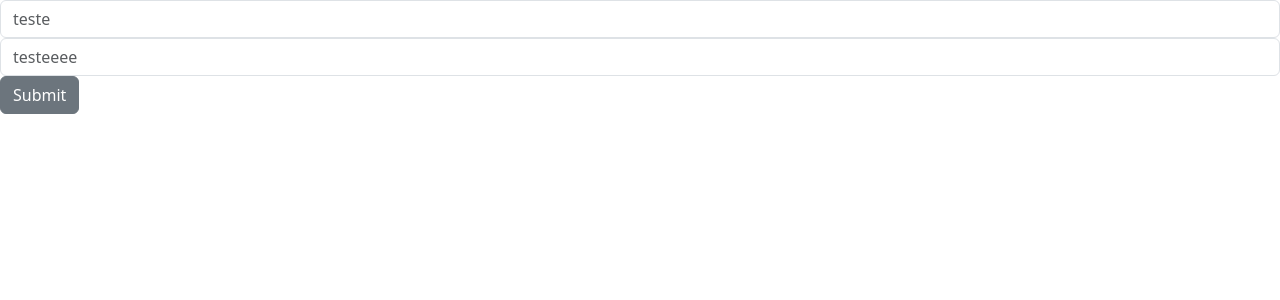
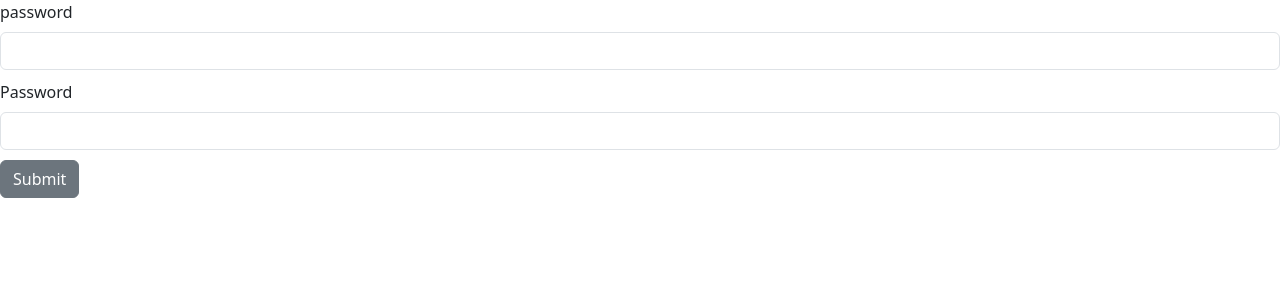
Before and after one commit to Luan-oliveira8/Mercadinho-App, a React (Create React App) app: page / in a window 1280 px wide. Shown: the top 300 px of the page. Built offline with nearby package versions, Linux system fonts and the light colour scheme.

Commit message:
Refatorando UserRegisterView, Button, InputGroup

```diff
--- a/src/App.tsx
+++ b/src/App.tsx
@@ -31,8 +31,8 @@ function App() {
           color={ColorTypeEnum.PRIMARY.value}
           className="border-2 d-flex align-items-center outline-success"
         />
-      </div>
-      <FormGroup labelButtonSubmit="Submit" labelButtonCancel="Cancel">
+      </div> */}
+      {/* <FormGroup labelButtonSubmit="Submit" labelButtonCancel="Cancel">
         <InputGroup id="idteste" label="teste" />
         <InputGroup id="idteste" label="teste" />
       </FormGroup> */}
--- a/src/components/Button/Button.tsx
+++ b/src/components/Button/Button.tsx
@@ -15,6 +15,7 @@ const Button: React.FC<ButtonProps> = ({
       style={style}
       className={className}
       color={color}
+      type="submit"
     >
       {label}
     </ReactstrapButton>
--- a/src/components/Button/ButtonProps.tsx
+++ b/src/components/Button/ButtonProps.tsx
@@ -5,5 +5,5 @@ export interface ButtonProps {
   className?: string;
   color?: string;
   style?: CSSProperties;
-  onClick: () => void;
+  onClick?: () => void;
 }
--- a/src/components/inputGroup/InputGroup.tsx
+++ b/src/components/inputGroup/InputGroup.tsx
@@ -1,6 +1,8 @@
 import React from "react";
-import { Input, Label } from "reactstrap";
+import { FormFeedback, Input, Label } from "reactstrap";
 import { InputGroupProps } from "./InputGroupProps";
+import { Control, Controller } from "react-hook-form";
+import { RegisterOptions } from "react-hook-form";
 
 type InputType =
   | "text"
@@ -16,23 +18,30 @@ type InputType =
   | "radio"
   | "search";
 
-const InputGroup: React.FC<InputGroupProps & { type?: InputType }> = ({
-  id,
-  label,
-  validation,
-  type = "text",
-  style,
-  onChange,
-}) => {
+const InputGroup: React.FC<
+  InputGroupProps & { control: Control<any>; type?: InputType }
+> = ({ name, label, validation, type = "text", style, control }) => {
   return (
     <div style={style}>
-      <Label>{label}</Label>
-      <Input
-        id={id}
-        validation={validation}
-        type={type}
-        onChange={onChange}
-        invalid={validation}
+      <Label for={name}>{label}</Label>
+      <Controller
+        name={name}
+        control={control}
+        defaultValue=""
+        rules={validation}
+        render={({ field, fieldState }) => (
+          <>
+            <Input
+              {...field}
+              type={type}
+              id={name}
+              invalid={!!fieldState?.error}
+            />
+            {fieldState?.error && (
+              <FormFeedback>{fieldState.error.message}</FormFeedback>
+            )}
+          </>
+        )}
       />
     </div>
   );
--- a/src/views/UserRegisterView.tsx
+++ b/src/views/UserRegisterView.tsx
@@ -1,7 +1,9 @@
 import React, { useEffect } from "react";
 import { useForm, Controller } from "react-hook-form";
-import { Button, Form, Input } from "reactstrap";
+import { Form, Input, Label } from "reactstrap";
 import { UserRegisterProps } from "./UserRegisterProps"; // Importação do tipo
+import Button from "../components/button/Button";
+import InputGroup from "../components/inputGroup/InputGroup";
 
 const UserRegisterView: React.FC = () => {
   const { control, handleSubmit, watch, ...formProps } =
@@ -22,19 +24,31 @@ const UserRegisterView: React.FC = () => {
 
   return (
     <Form onSubmit={handleSubmit(handleSubmitForm)}>
-      <Controller
+      <InputGroup
         name="name"
+        label="password"
+        type="text"
         control={control}
-        defaultValue=""
-        render={({ field }) => <Input placeholder="teste" {...field} />}
+        validation={{
+          required: true,
+        }}
+        style={{ marginBottom: "10px" }}
       />
-      <Controller
+      <InputGroup
         name="password"
+        label="Password"
         control={control}
-        defaultValue=""
-        render={({ field }) => <Input placeholder="testeeee" {...field} />}
+        type="password"
+        validation={{
+          required: true,
+          minLength: {
+            value: 4,
+            message: "Password must be at least 6 characters",
+          },
+        }}
+        style={{ marginBottom: "10px" }}
       />
-      <Button type="submit">Submit</Button>
+      <Button label="Submit" />
     </Form>
   );
 };
```
Also changed, not shown: src/components/inputGroup/InputGroupProps.tsx (+3 -4 lines).
